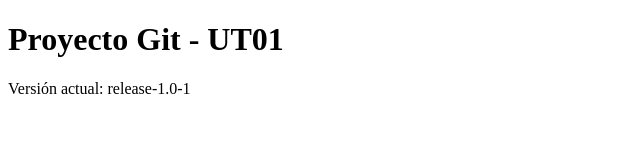
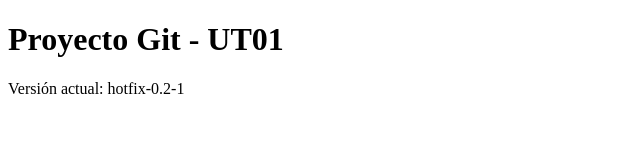
Before and after one commit to joelsanchezure/DWEC-01-JOELSANCHEZ, a plain HTML site: page index.html in a window 1280 px wide. Shown: the full height of the page, 0-640 px from the left. Drawn offline with Linux system fonts and the light colour scheme.

Commit message:
Commit 7 - hotfix 0.2

```diff
--- a/index.html
+++ b/index.html
@@ -6,6 +6,6 @@
     </head>
     <body>
         <h1>Proyecto Git - UT01</h1>
-        <p>Versión actual: release-1.0-1</p>
+        <p>Versión actual: hotfix-0.2-1</p>
     </body>
 </html>
```
